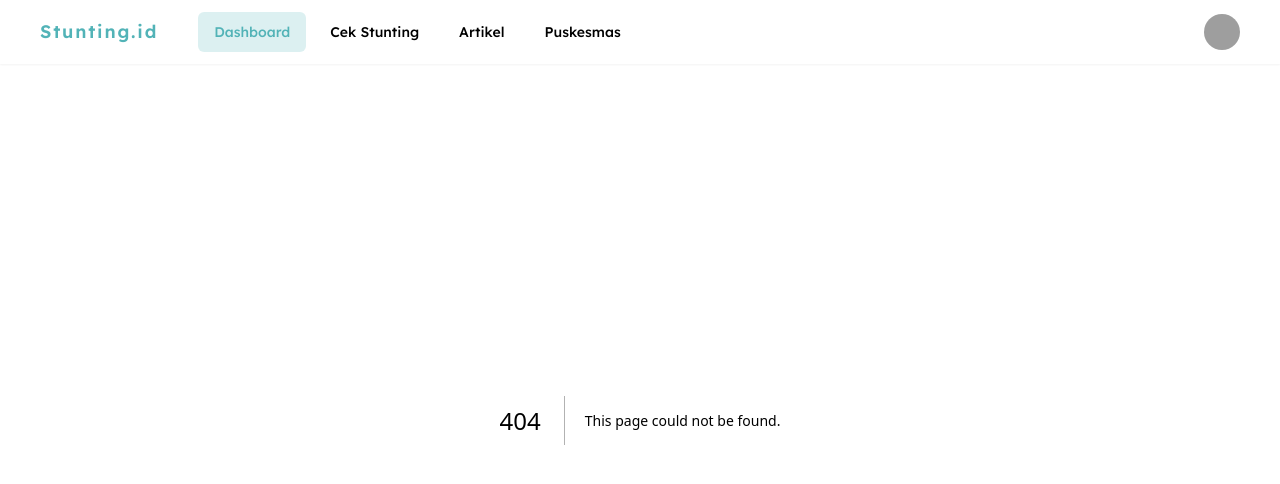
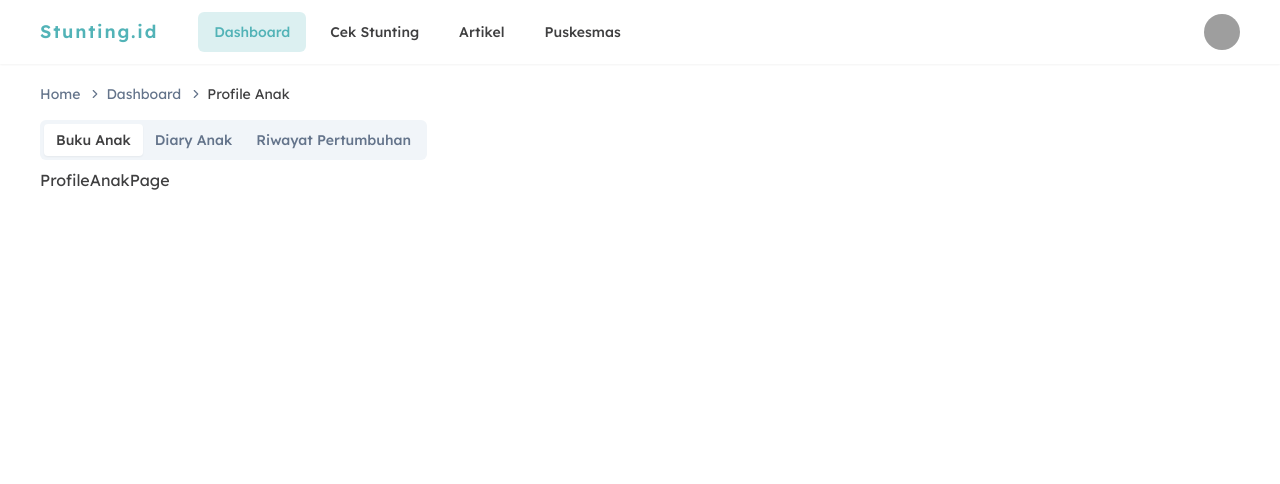
Before and after one commit to AamHermansyah/stunting.id, a Next.js app: page /dashboard/profile-anak in a window 1280 px wide. Before the commit this address had no page. Shown: the top 484 px of the page. Built offline with nearby package versions, Linux system fonts and the light colour scheme; grey boxes are pictures that could not be loaded.

Commit message:
[ADD] Add navbar header

```diff
--- a/app/dashboard/anak/page.tsx
+++ b/app/dashboard/profile-anak/page.tsx
@@ -1,13 +1,13 @@
 import React from 'react'
 
-function AnakPage() {
+function ProfileAnakPage() {
   return (
     <>
       <div>
-        AnakPage
+        ProfileAnakPage
       </div>
     </>
   )
 }
 
-export default AnakPage
+export default ProfileAnakPage
--- a/app/dashboard/add-profile-anak/page.tsx
+++ b/app/dashboard/tambah-anak/page.tsx
@@ -5,7 +5,7 @@
 import Step4 from "./_components/step-4";
 import { Button } from "@/components/ui/button";
 
-export default function page() {
+export default function TambahAnakPage() {
   return (
     <div className="flex flex-col w-full min-h-screen p-8 bg-[#f1f5f9]">
       <BreadcrumbSementara />
```
Also changed, not shown: app/dashboard/tambah-anak/_components/breadcrumb.tsx (renamed from app/dashboard/add-profile-anak/_components/breadcrumb.tsx), app/dashboard/tambah-anak/_components/form-add-anak.tsx (renamed from app/dashboard/add-profile-anak/_components/form-add-anak.tsx), app/dashboard/tambah-anak/_components/step-1.tsx (renamed from app/dashboard/add-profile-anak/_components/step-1.tsx), app/dashboard/tambah-anak/_components/step-2.tsx (renamed from app/dashboard/add-profile-anak/_components/step-2.tsx), app/dashboard/tambah-anak/_components/step-3.tsx (renamed from app/dashboard/add-profile-anak/_components/step-3.tsx), app/dashboard/tambah-anak/_components/step-4.tsx (renamed from app/dashboard/add-profile-anak/_components/step-4.tsx).
